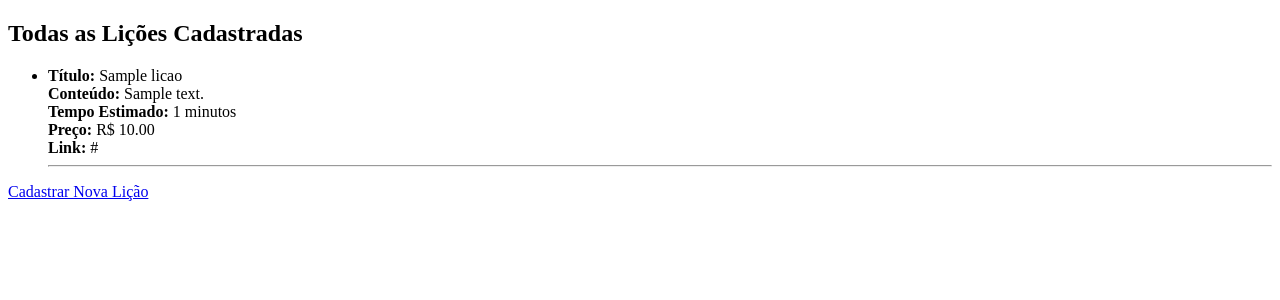
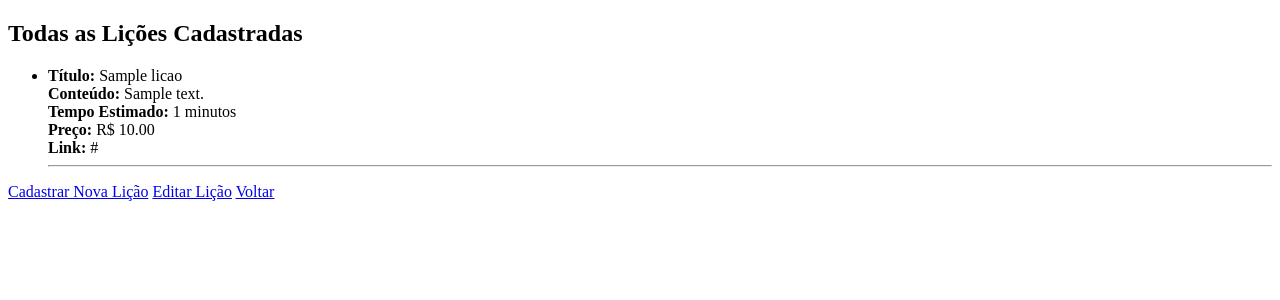
Before and after one commit to gabrielchayb/goandslay-app-api, a Django app: page /licoes/ in a window 1280 px wide. Shown: the top 300 px of the page. Run offline with Django 3.2, Linux system fonts and the light colour scheme; a user stored in the database is signed in; tables that the repository leaves empty hold one stand-in row (values such as "Sample post"); parts of the project's set-up code (start-up, migrations or seed data) failed here and were passed over.

Commit message:
tudo certo, so falta editar conteudo html

```diff
--- a/app/core/templates/visualizarlicao.html
+++ b/app/core/templates/visualizarlicao.html
@@ -28,5 +28,8 @@
     {% endif %}
 
     <a href="{% url 'cadastrarlicao' %}">Cadastrar Nova Lição</a> <!-- Link para cadastrar nova lição -->
+    <a href="/editarlicao">Editar Lição</a> <!-- Link para editar lição -->
+    <a href="{% url 'home' %}">Voltar</a> <!-- Link para voltar à página inicial -->
+    <a
 </body>
 </html>
```
